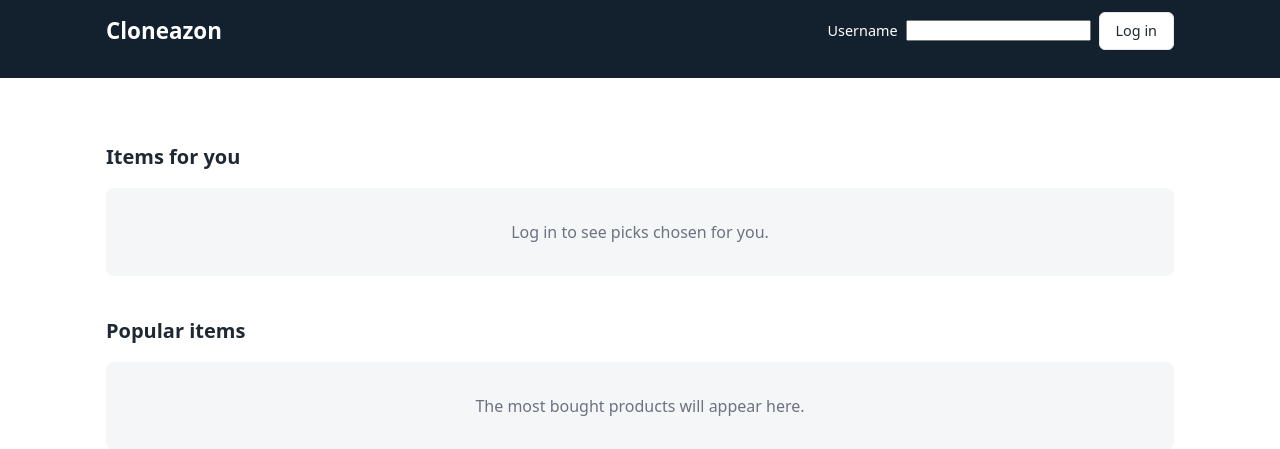
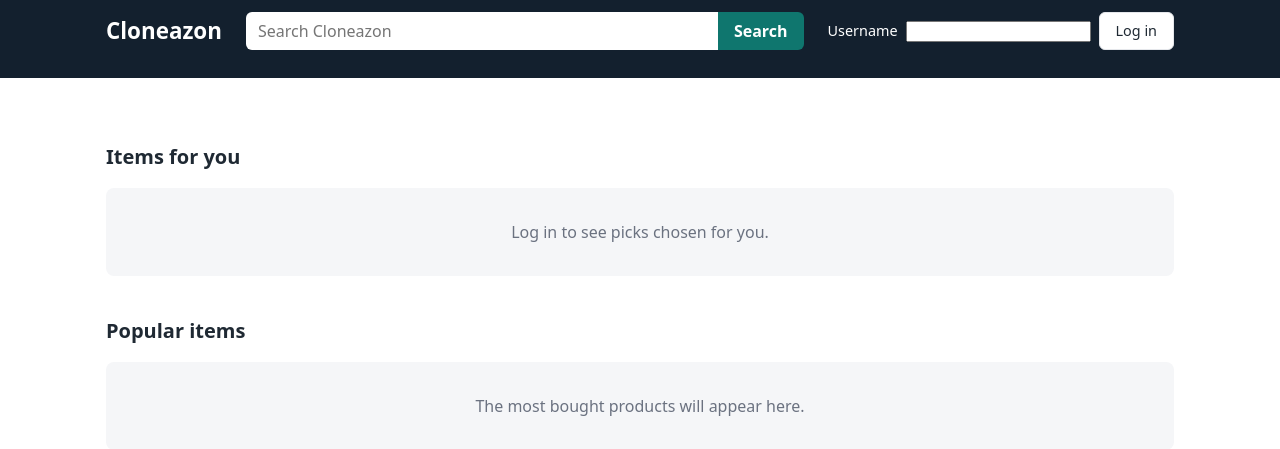
Before and after one commit to truelumpen/buysen, a FastAPI app: page / in a window 1280 px wide. Shown: the top 449 px of the page. Run offline with FastAPI, Linux system fonts and the light colour scheme; data that the repository does not hold is empty.

Commit message:
Phase 1: login, home sections, search

```diff
--- a/app/main.py
+++ b/app/main.py
@@ -68,8 +68,22 @@ def category_page(request: Request, name: str, user_id: int | None = Cookie(defa
     if not products:
         raise HTTPException(status_code=404, detail="Category not found")
     user = _current_user(user_id)
-    return _render(request, "listing.html", user, category=name, products=products)
+    return _render(request, "listing.html", user, heading=name, products=products)
 
+@app.get("/search")
+def search(request: Request, q: str = "", user_id: int | None = Cookie(default=None)):
+    query = q.strip()
+    if not query:
+        return _redirect("/")
+    user = _current_user(user_id)
+    return _render(
+        request,
+        "listing.html",
+        user,
+        heading=f"Results for “{query}”",
+        query=query,
+        products=db.search_products(query),
+    )
 
 @app.get("/product/{product_id}")
 def product_page(request: Request, product_id: int, user_id: int | None = Cookie(default=None)):
--- a/app/static/style.css
+++ b/app/static/style.css
@@ -322,3 +322,36 @@ button:hover {
     grid-template-columns: repeat(auto-fill, minmax(140px, 1fr));
   }
 }
+
+/* Search box in the header */
+
+.search {
+  display: flex;
+  flex: 1 1 280px;
+  max-width: 600px;
+}
+
+.search input {
+  flex: 1;
+  min-width: 0;
+  padding: 0.45rem 0.75rem;
+  border: none;
+  border-radius: 6px 0 0 6px;
+  font: inherit;
+}
+
+.search button {
+  border: none;
+  border-radius: 0 6px 6px 0;
+  background: var(--accent);
+  color: #fff;
+  font-weight: 600;
+}
+
+.search button:hover {
+  background: var(--accent-dark);
+}
+
+button {
+  white-space: nowrap;
+}
--- a/app/templates/base.html
+++ b/app/templates/base.html
@@ -26,6 +26,10 @@
   <header class="site-header">
     <div class="header-top">
       <a class="brand" href="/">Cloneazon</a>
+      <form class="search" method="get" action="/search" role="search">
+        <input type="search" name="q" value="{{ query or '' }}" placeholder="Search Cloneazon" aria-label="Search products">
+        <button type="submit">Search</button>
+      </form>
       {% if user %}
       <a class="purchases-link" href="/bought">Your purchases</a>
       <form class="user-switch" method="post" action="/logout">
```
Also changed, not shown: app/db.py (+20 -0 lines), app/schema.sql (+12 -0 lines), app/templates/listing.html (+7 -3 lines).
